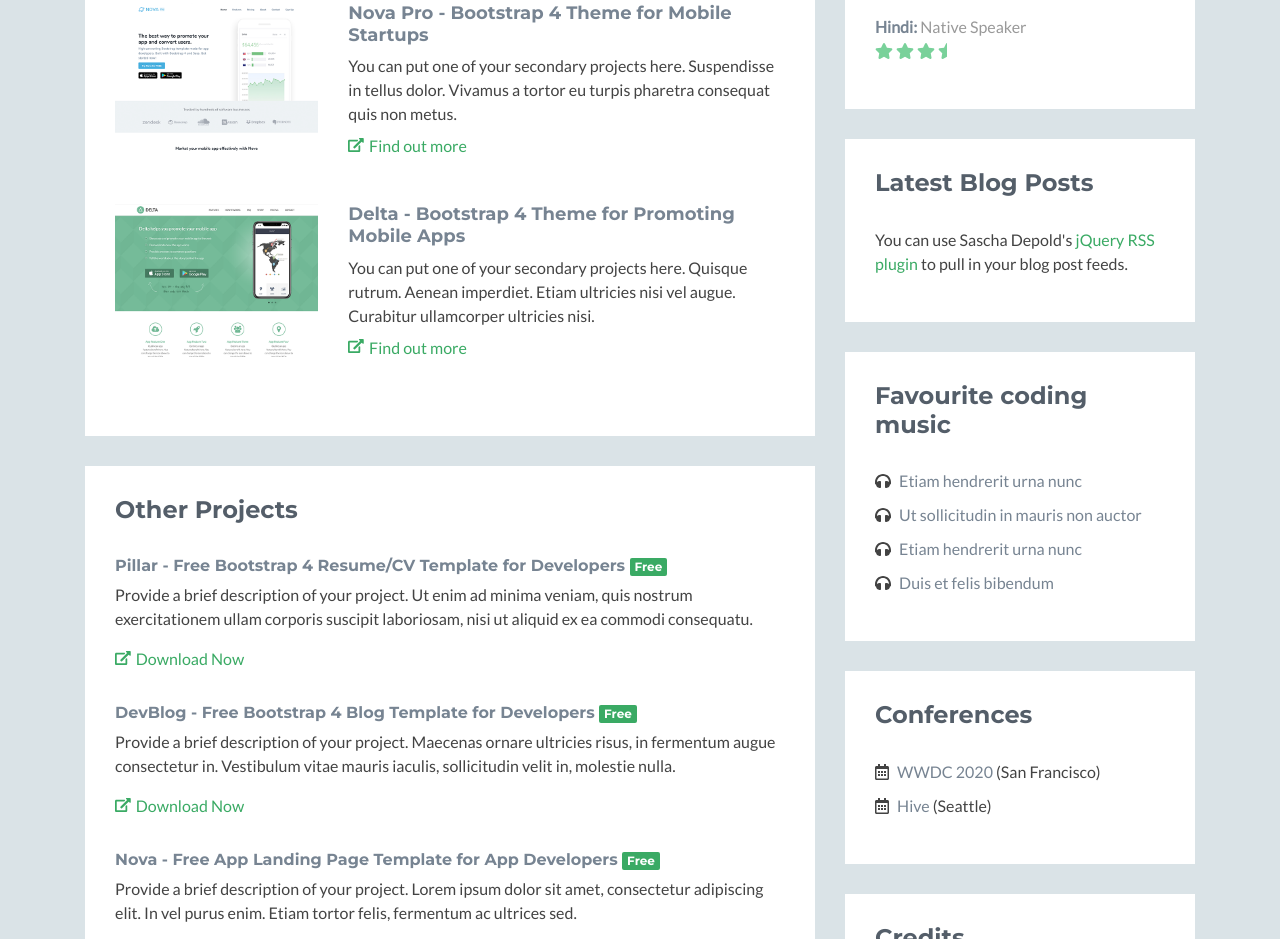
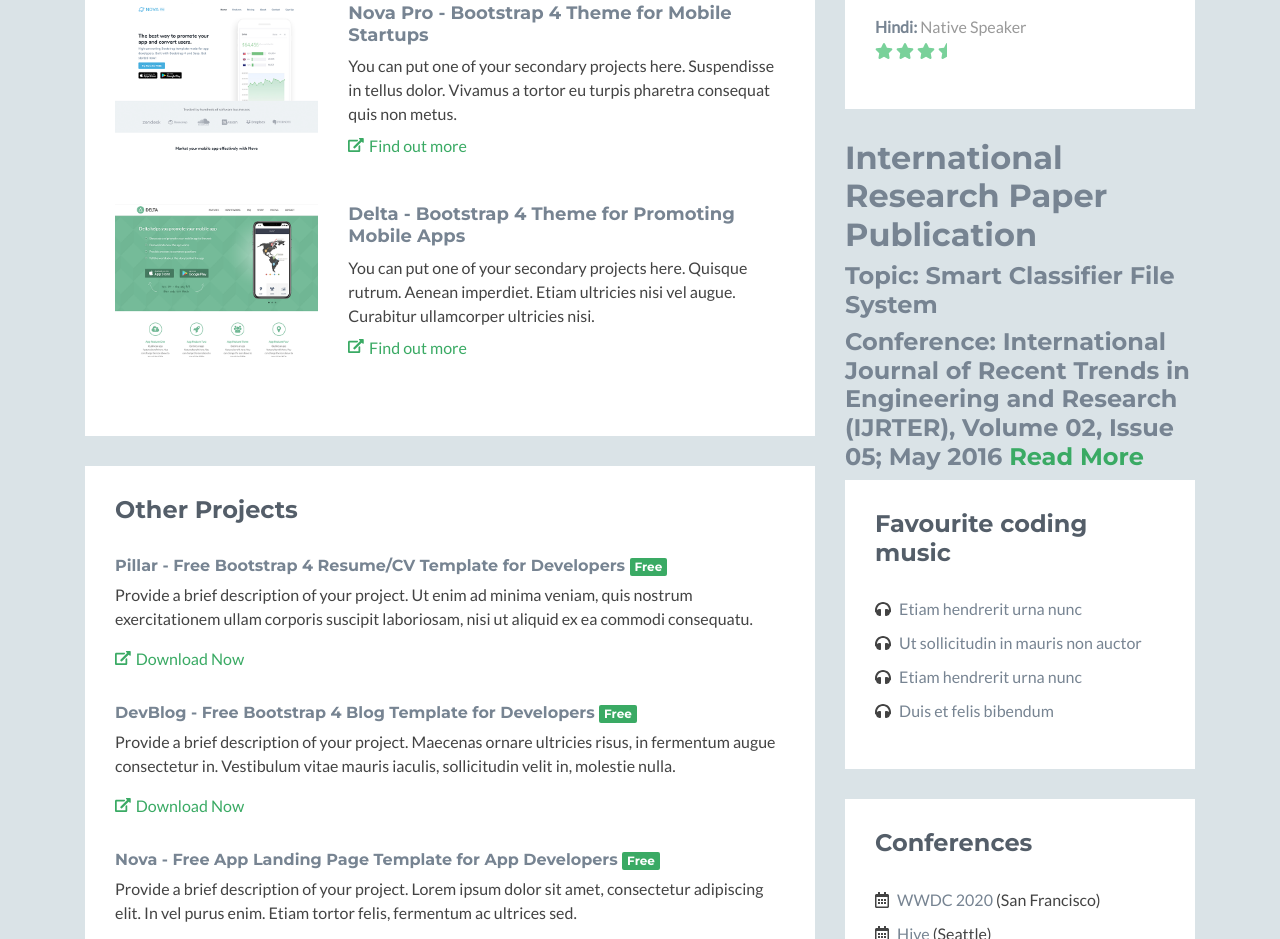
Before and after one commit to SoumitraAlate/SmAlate.github.io, a plain HTML site: page index.html in a window 1280 px wide. Shown: the part 2017-2956 px from the top of the page. Drawn offline with nearby package versions, Linux system fonts and the light colour scheme; no server answers; some icons are missing.

Commit message:
Update index.html

```diff
--- a/index.html
+++ b/index.html
@@ -322,10 +322,12 @@
                     </div><!--//section-inner-->
                 </aside><!--//section-->
 
-                <aside class="blog aside section">
+                <aside class="International Research Paper Publication">
                     <div class="section-inner">
-                        <h2 class="heading">Latest Blog Posts</h2>
-                        <p>You can use Sascha Depold's <a href="https://github.com/sdepold/jquery-rss" target="_blank">jQuery RSS plugin</a> to pull in your blog post feeds.</p>
+                        <h2 class="heading">International Research Paper Publication</h2>
+			<h4 class="heading">Topic: Smart Classifier File System</h3>
+			<h4 class ="heading">Conference:  International Journal of Recent Trends in Engineering and Research (IJRTER), Volume 02, Issue 05; May 2016 </>
+                        <a href="https://www.ijrter.com/papers/volume-2/issue-5/smart-classifier-file-system.pdf " target="_blank">Read More</a>
                         <div id="rss-feeds" class="content">
 
                         </div><!--//content-->
```
